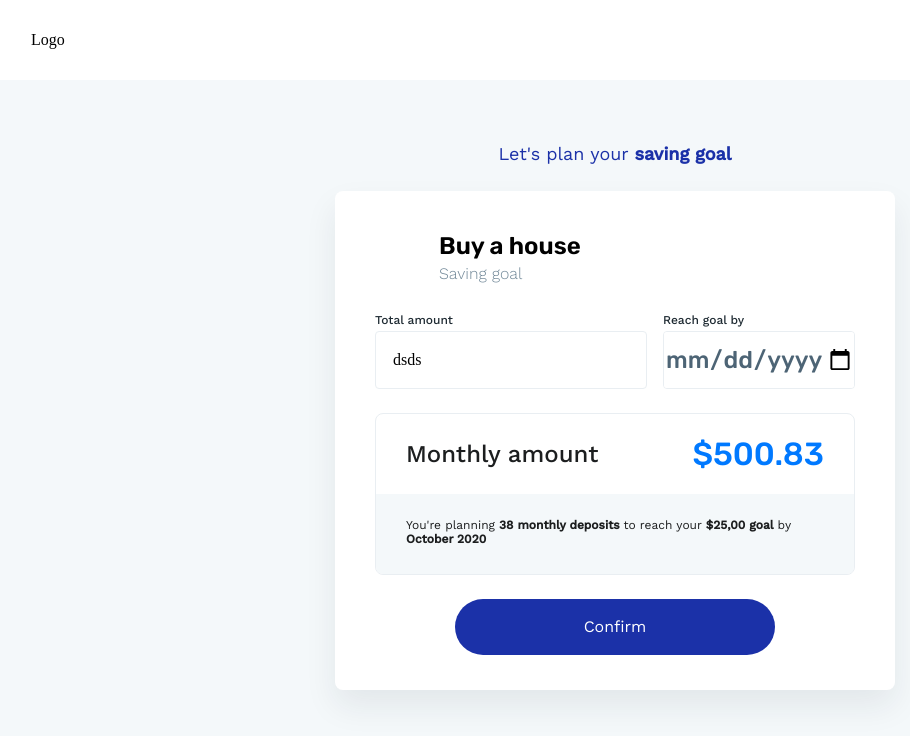
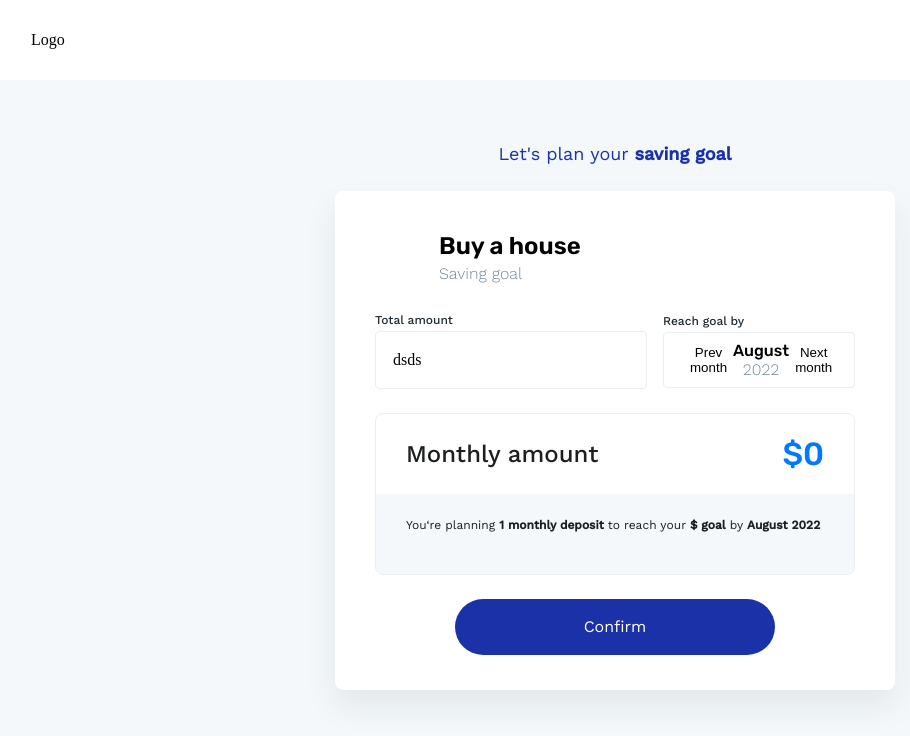
Before and after one commit to YLisDev/origin-financial-assignement, a Next.js app: page / in a window 1280 px wide. Shown: the top 736 px of the page, without its empty margins (25-935 px from the left). Built offline with nearby package versions, Linux system fonts and the light colour scheme.

Commit message:
Added new features to the SavingsPlanner component

```diff
--- a/components/SavingsPlanner/index.tsx
+++ b/components/SavingsPlanner/index.tsx
@@ -1,10 +1,12 @@
 import styled from 'styled-components';
+import AmountInput from './features/AmountInput';
+import Conclusion from './features/Conclusion';
+import ConfirmButton from './features/ConfirmButton';
+import DateInput from './features/DateInput';
+import MonthlyAmmount from './features/MonthlyAmmount';
 import {
-    AmountInput,
     BorderContainer,
-    Button,
     Conatiner,
-    Conclusion,
     EncouragingCaption,
     Header,
     HeaderCaption,
@@ -12,7 +14,6 @@ import {
     InputLabel,
     InputsContainer,
     MonthlyAmmountCaption,
-    MonthlyAmmountValue,
     ResultsContainer,
 } from './UI';
 
@@ -30,7 +31,7 @@ const SavingsPlanner = () => {
     return (
         <Conatiner>
             <EncouragingCaption>
-                Let's plan your <b>saving goal</b>
+                Let&apos;s plan your <b>saving goal</b>
             </EncouragingCaption>
 
             <Header>
@@ -46,30 +47,27 @@ const SavingsPlanner = () => {
                     <InputLabel htmlFor="ammount">Total amount</InputLabel>
                     <BorderContainer horizontalPadding={17}>
                         <div>dsds</div>
-                        <AmountInput id="ammount" type="text" />
+                        <AmountInput />
                     </BorderContainer>
                 </div>
                 <div>
                     <InputLabel htmlFor="date">Reach goal by</InputLabel>
 
-                    <BorderContainer>
-                        <AmountInput id="date" type="date" />
-                    </BorderContainer>
+                    <DateInput />
                 </div>
             </InputsContainer>
 
             <BorderContainer increaseBorderRadius flexDirection="column">
                 <ResultsContainer>
-                    <MonthlyAmmountCaption>Monthly amount</MonthlyAmmountCaption>
-                    <MonthlyAmmountValue>$500.83</MonthlyAmmountValue>
+                    <MonthlyAmmountCaption>
+                        Monthly amount
+                    </MonthlyAmmountCaption>
+                    <MonthlyAmmount />
                 </ResultsContainer>
-                <Conclusion>
-                    You're planning <b>38 monthly deposits</b> to reach your <b>$25,00 goal</b> by{' '}
-                    <b>October 2020</b>
-                </Conclusion>
+                <Conclusion />
             </BorderContainer>
 
-            <Button>Confirm</Button>
+            <ConfirmButton />
         </Conatiner>
     );
 };
```
